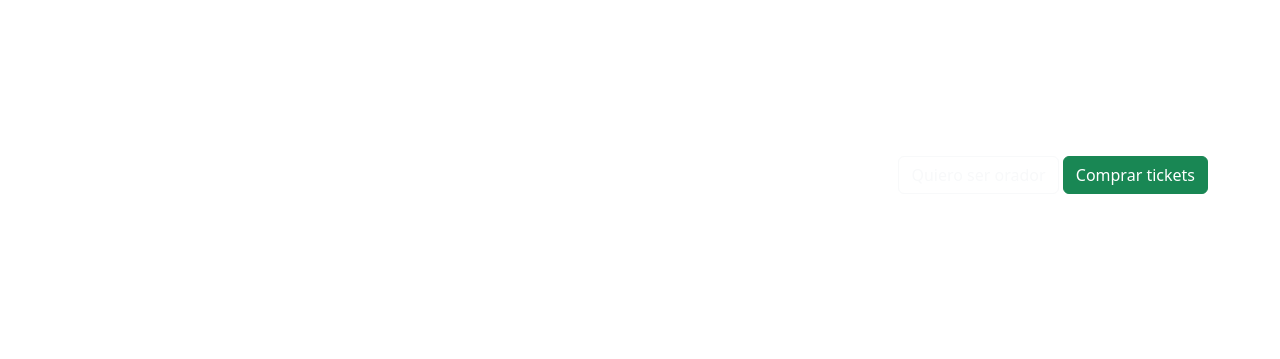
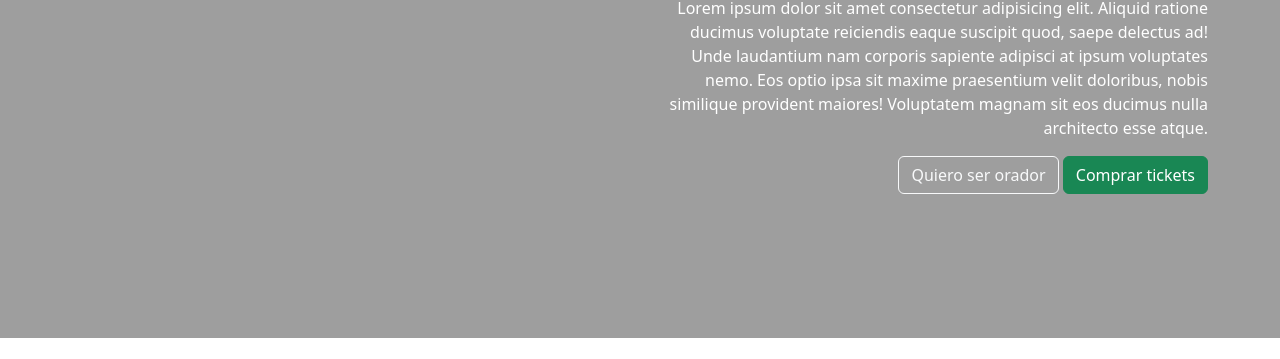
Before and after one commit to flor1706/Integrador, a plain HTML site: page Integrador.html in a window 1280 px wide. Shown: the part 300-659 px from the top of the page. Drawn offline with nearby package versions, Linux system fonts and the light colour scheme; the site is published under a folder, as on GitHub Pages, so addresses that start at the root find nothing.

Commit message:
integrador

```diff
--- a/integrador.css
+++ b/integrador.css
@@ -8,7 +8,8 @@
     height: 5rem;
 }
 .imgmain{
-    background-image:url(/Integrador/ba1.jpg);
+    background-image:url("ba1.jpg");
+
 }
 .buttoncolor{
     background-color: rgb(150, 201, 62);
```
